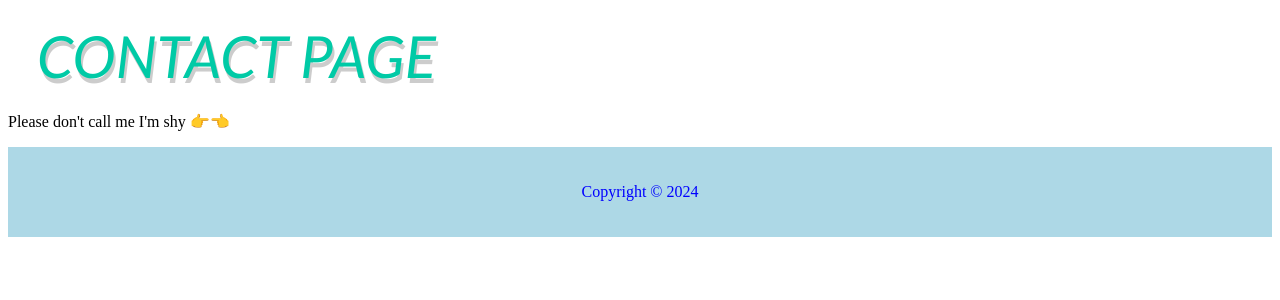
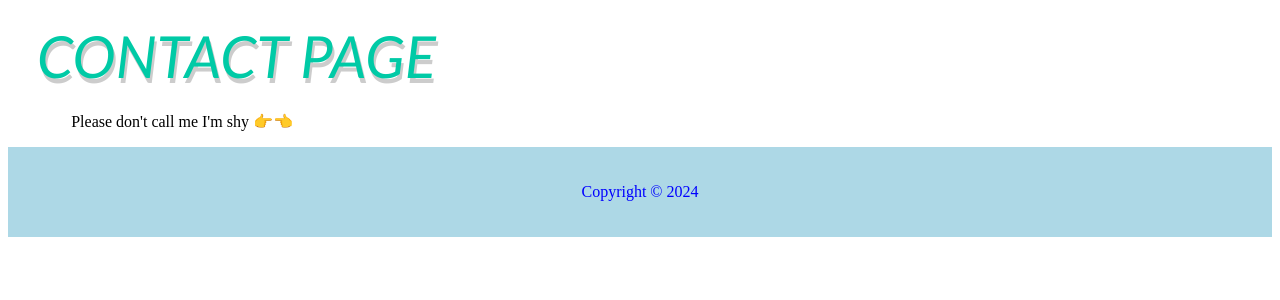
Before and after one commit to TacoWarrior24/Blog, a Node server app: page /contact in a window 1280 px wide. Shown: the part 62-362 px from the top of the page. Run offline with Node 20, Linux system fonts and the light colour scheme.

Commit message:
light styling

```diff
--- a/public/styles/main.css
+++ b/public/styles/main.css
@@ -104,6 +104,10 @@ input[type="text"], textarea {
     border-radius:.5em;
 }
 
+.contact{
+    margin-left: 5%;
+}
+
 footer {
     background-color: lightblue;
     text-align: center;
--- a/views/contact.ejs
+++ b/views/contact.ejs
@@ -1,6 +1,6 @@
 <%- include("partials/header.ejs") %>
 
 <h1>Contact Page</h1>
-<p>Please don't call me I'm shy 👉👈</p>
+<p class="contact">Please don't call me I'm shy 👉👈</p>
 
 <%- include("partials/footer.ejs") %>
```
